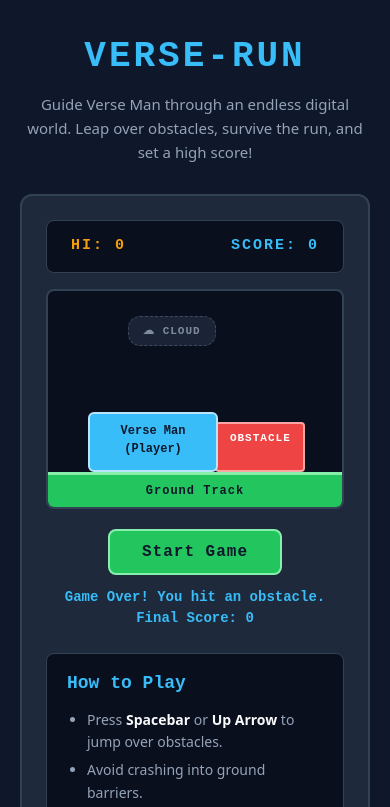
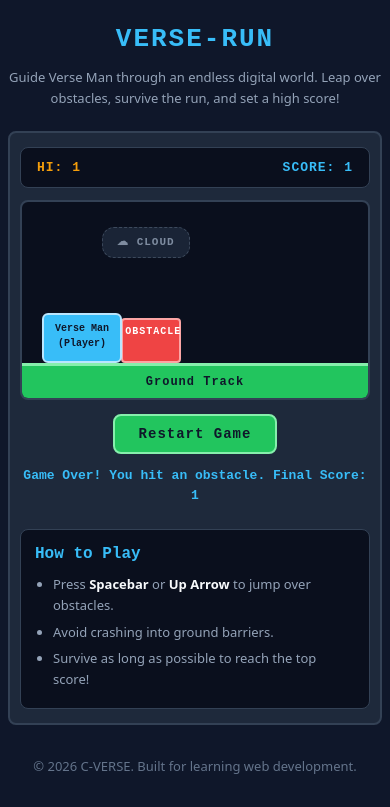
Before and after one commit to KarthickJack/verse-run, a plain HTML site: page index.html in a window 390 px wide. Both pictures are taken after a click on the button "Start Game". Shown: the top 807 px of the page. Drawn offline with Linux system fonts and the light colour scheme.

Commit message:
day-19: testing - testing, debugging and responsive design

```diff
--- a/css/style.css
+++ b/css/style.css
@@ -397,3 +397,86 @@ body {
   font-size: 13px;
   color: #64748b; /* Subtle muted gray */
 }
+
+/* --------------------------------------------------------------------------
+   8. Responsive Design & Media Queries (Day 19)
+   -------------------------------------------------------------------------- */
+
+/* Compact screens and mobile viewports (e.g. 375px iPhone SE, 390px iPhone 12/13/14) */
+@media (max-width: 600px) {
+  body {
+    padding: 10px 8px;
+  }
+
+  #game-wrapper {
+    padding: 14px 10px;
+    margin-top: 12px;
+    margin-bottom: 16px;
+    border-radius: 8px;
+  }
+
+  #game-header h1 {
+    font-size: 26px;
+    letter-spacing: 2px;
+  }
+
+  .game-description {
+    font-size: 13px;
+  }
+
+  #hud-container {
+    padding: 8px 12px;
+    margin-bottom: 12px;
+  }
+
+  #high-score-display,
+  #current-score-display {
+    font-size: 13px;
+    letter-spacing: 1px;
+    padding: 2px 4px;
+  }
+
+  #game-stage {
+    height: 200px;
+    margin-bottom: 14px;
+  }
+
+  #verse-man {
+    width: 80px;
+    height: 50px;
+    font-size: 10px;
+    padding: 6px 4px;
+    left: 20px;
+  }
+
+  #obstacle,
+  .obstacle {
+    width: 60px;
+    height: 45px;
+    font-size: 10px;
+    padding: 4px 2px;
+  }
+
+  #start-btn {
+    font-size: 14px;
+    padding: 10px 24px;
+  }
+
+  #game-status-message {
+    font-size: 13px;
+  }
+
+  #instructions-section {
+    padding: 12px 14px;
+  }
+
+  #instructions-section h2 {
+    font-size: 16px;
+    margin-bottom: 8px;
+  }
+
+  #instructions-section ul {
+    font-size: 13px;
+    padding-left: 18px;
+  }
+}
--- a/js/game.js
+++ b/js/game.js
@@ -557,6 +557,16 @@ function clearAllCoins() {
     }
   }
   activeCoins = [];
+
+  // Also clear any remaining floating score feedback elements
+  if (gameStageElement && typeof gameStageElement.querySelectorAll === "function") {
+    const feedbackEls = gameStageElement.querySelectorAll(".score-feedback");
+    feedbackEls.forEach(function (el) {
+      if (el.parentNode && typeof el.parentNode.removeChild === "function") {
+        el.parentNode.removeChild(el);
+      }
+    });
+  }
 }
 
 // ==========================================================================
@@ -788,6 +798,19 @@ function handleCollision() {
   if (statusMessage) {
     statusMessage.textContent = "Game Over! You hit an obstacle. Final Score: " + currentScore;
   }
+
+  // Day 19: Update high score if active run surpassed previous best
+  if (currentScore > highScore) {
+    highScore = currentScore;
+    if (highScoreElement) {
+      highScoreElement.textContent = "HI: " + highScore;
+    }
+  }
+
+  // Day 19: Update start button text to offer intuitive restart
+  if (startButton) {
+    startButton.textContent = "Restart Game";
+  }
 }
 
 // ==========================================================================
@@ -941,19 +964,32 @@ function stopGameLoop() {
 function startGame() {
   console.log("Start Game button clicked! (startGame function invoked)");
 
-  // Step C Guard: Only permit transition from "ready" to "playing"
-  // Prevents invalid transitions: "playing" -> "playing" (duplicate) or "gameover" -> "playing" (restart)
-  if (gameState !== "ready") {
-    console.log("Start Game ignored: Current gameState is '" + gameState + "' (must be 'ready').");
+  // Day 19 Guard: Permit transition from "ready" or "gameover" (clean restart) to "playing"
+  // Prevents duplicate starts while actively "playing"
+  if (gameState !== "ready" && gameState !== "gameover") {
+    console.log("Start Game ignored: Current gameState is '" + gameState + "' (must be 'ready' or 'gameover').");
     return;
   }
 
-  // State Transition: READY -> PLAYING
+  // State Transition: READY / GAMEOVER -> PLAYING
   gameState = "playing";
   hasGameStarted = true;
   isGameRunning = true;
   hasCollided = false;
   isPlayerAlive = true;
+
+  // Reset button text to active label
+  if (startButton) {
+    startButton.textContent = "Start Game";
+  }
+
+  // Day 19: Reset player vertical physics position and state on start/restart
+  playerY = 0;
+  verticalVelocity = 0;
+  isPlayerOnGround = true;
+  if (verseManElement) {
+    verseManElement.style.bottom = groundBaseline + "px";
+  }
 
   // Day 15 & 18: Reset score components, accumulator, difficulty and speed on start
   survivalScore = 0;
```
